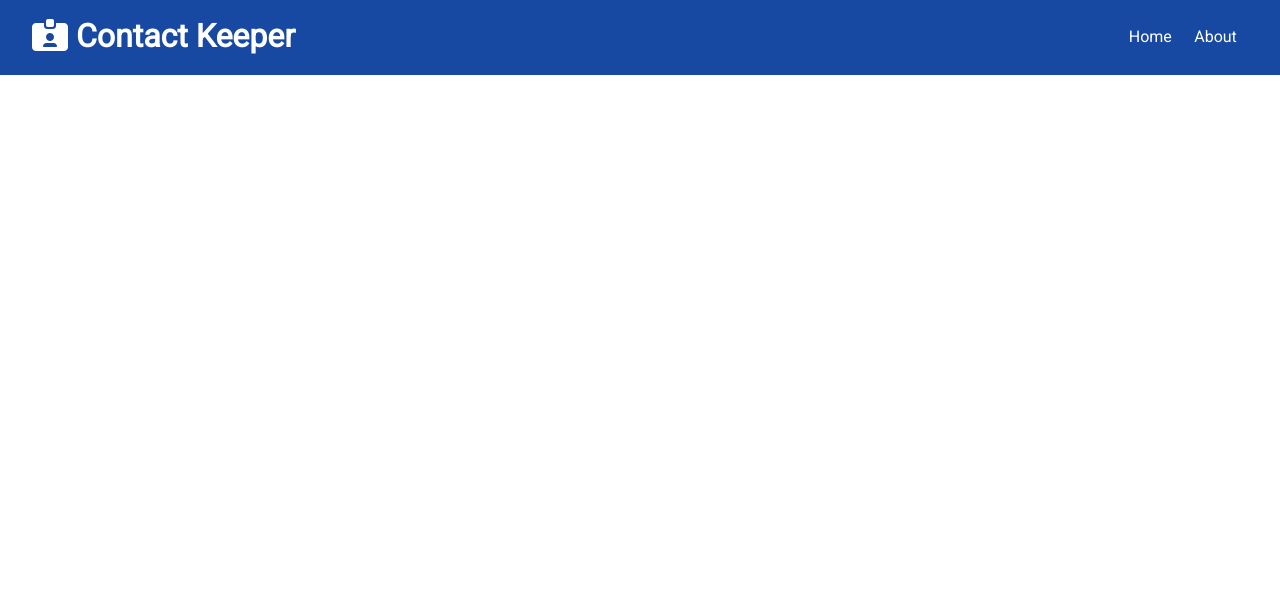
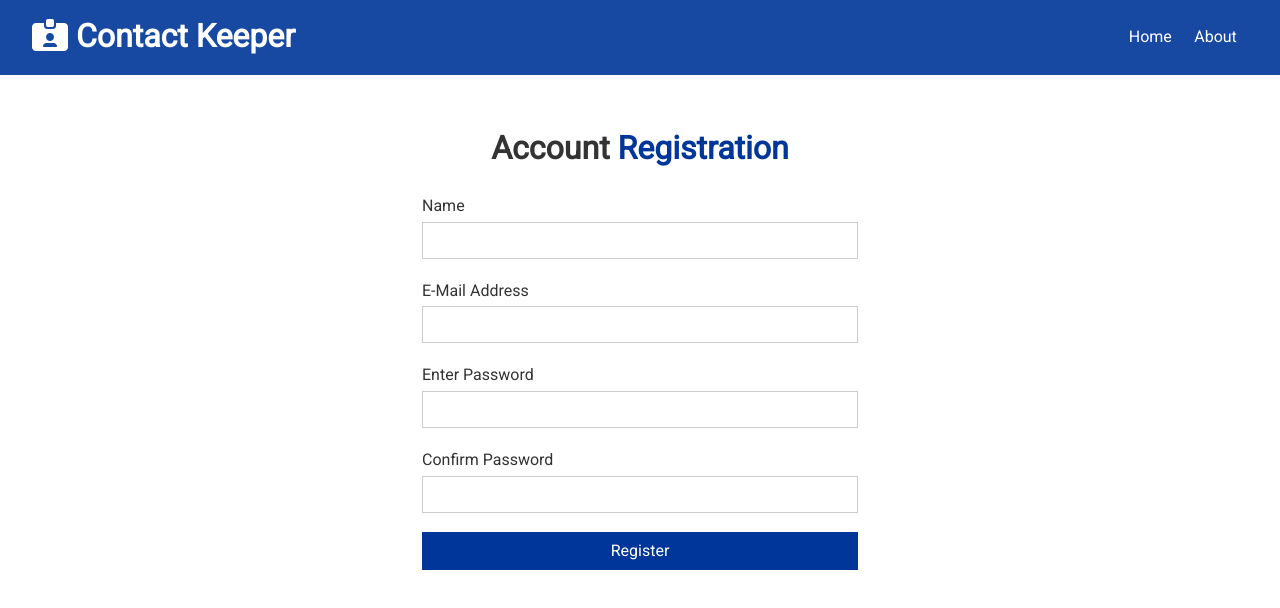
Before and after one commit to etorres-revature/Contact_Keeper, a React (Create React App) app in the folder client/: page /register in a window 1280 px wide. Shown: the top 608 px of the page. Built offline with nearby package versions, Linux system fonts and the light colour scheme; the HTML template or start-up script is replaced by a standard one.

Commit message:
register page rendering

```diff
--- a/client/src/App.js
+++ b/client/src/App.js
@@ -3,6 +3,7 @@
 import Navbar from "./components/layout/Navbar";
 import Home from "./components/pages/Home";
 import About from "./components/pages/About";
+import Register from "./components/auth/Register";
 import "./App.css";
 
 import ContactState from "./context/contacts/ContactState";
@@ -19,6 +20,7 @@
               <Switch>
                 <Route exact path="/" component={Home} />
                 <Route exact path="/about" component={About} />
+                <Route exact path="/register" component={Register} />
               </Switch>
             </div>
           </Fragment>
--- /dev/null
+++ b/client/src/components/auth/Register.js
@@ -0,0 +1,62 @@
+import React, { useState } from "react";
+
+const Register = () => {
+  const [user, setUser] = useState({
+    name: "",
+    email: "",
+    password: "",
+    password2: "",
+  });
+
+  const { name, email, password, password2 } = user;
+
+  const onChange = (e) => setUser({ ...user, [e.target.name]: e.target.value });
+
+  const onSubmit = (e) => {
+    e.preventDefault();
+    console.log("Registration submitted");
+  };
+
+  return (
+    <div className="form-container">
+      <h1>
+        Account <span className="text-primary">Registration</span>
+      </h1>
+      <form onSubmit={onSubmit}>
+        <div className="form-group">
+          <label htmlFor="name">Name</label>
+          <input type="text" name="name" value={name} onChange={onChange} />
+        </div>
+        <div className="form-group">
+          <label htmlFor="email">E-Mail Address</label>
+          <input type="email" name="email" value={email} onChange={onChange} />
+        </div>
+        <div className="form-group">
+          <label htmlFor="password">Enter Password</label>
+          <input
+            type="password"
+            name="password"
+            value={password}
+            onChange={onChange}
+          />
+        </div>
+        <div className="form-group">
+          <label htmlFor="password2">Confirm Password</label>
+          <input
+            type="password"
+            name="password2"
+            value={password2}
+            onChange={onChange}
+          />
+        </div>
+        <input
+          type="submit"
+          value="Register"
+          className="btn btn-primary btn-block"
+        />
+      </form>
+    </div>
+  );
+};
+
+export default Register;
```
Also changed, not shown: client/src/components/auth/Login.js (added), 1 other file (tests, documents, lock files or other folders).
